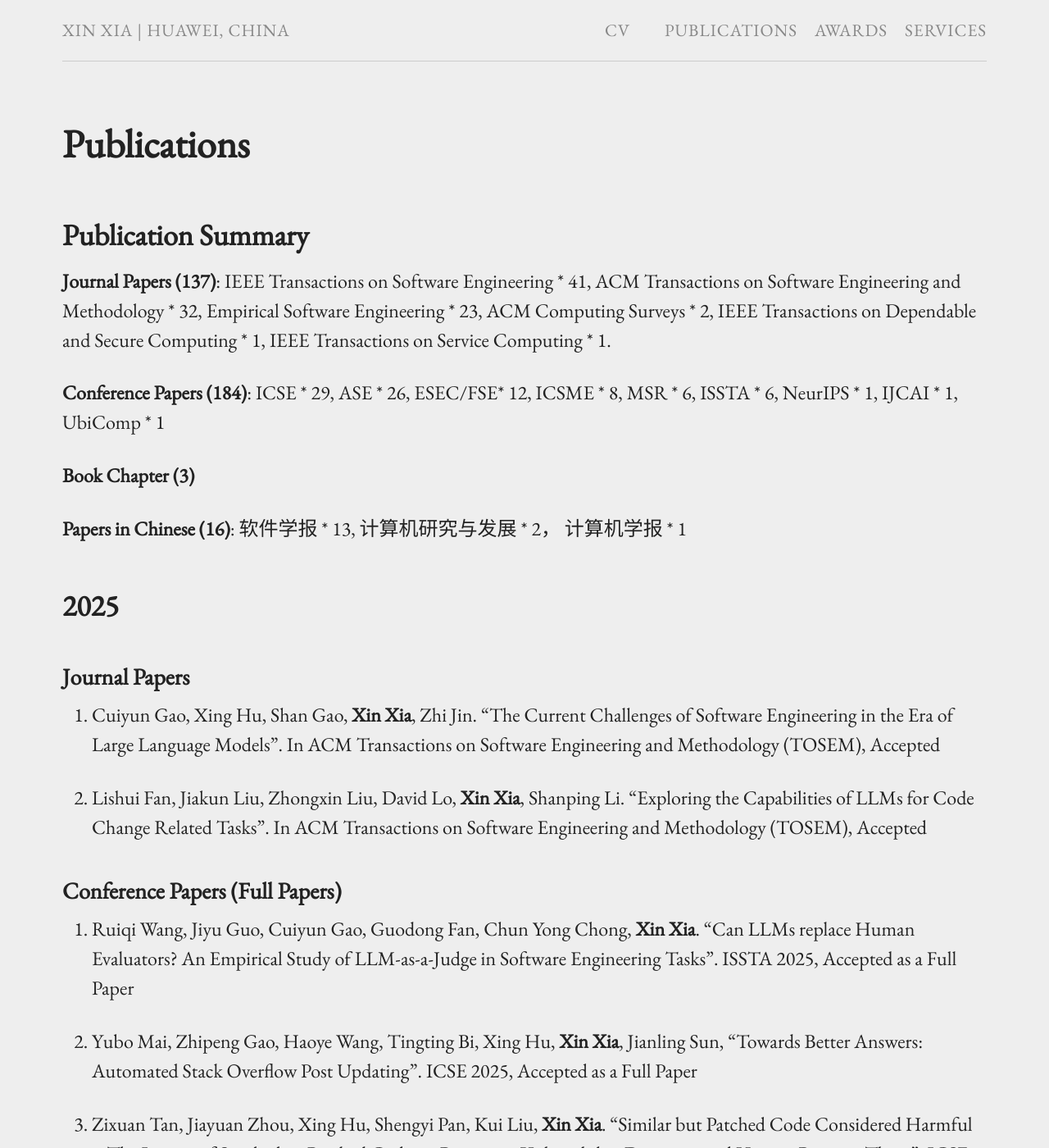
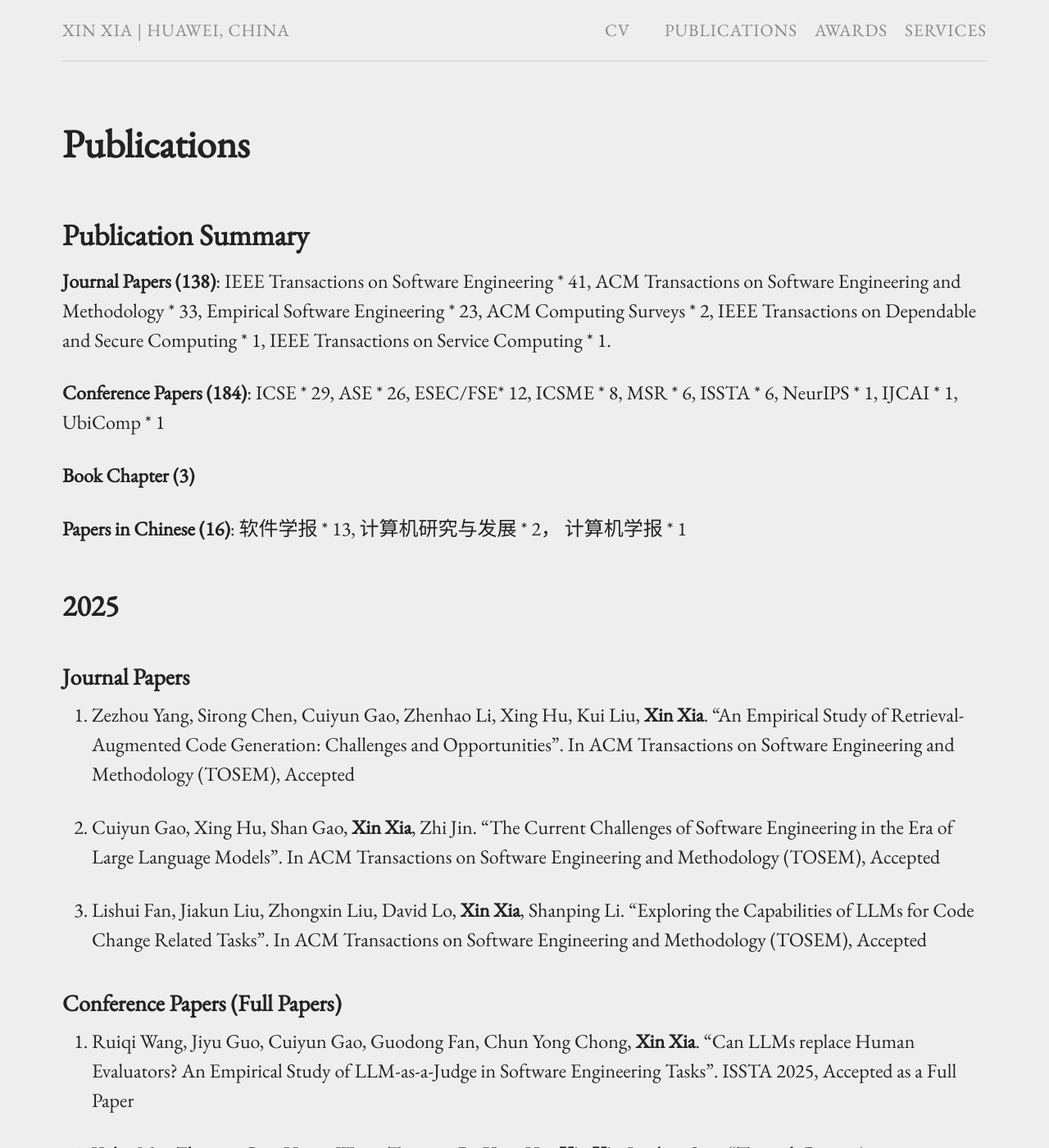
Before and after one commit to xin-xia/xin-xia.github.io, a Jekyll site: the page built from publication.md, in a window 1280 px wide and 1400 px high. Shown: the whole window at 82% size. Built offline with Jekyll 4.4.1, drawn with Linux system fonts in a browser that asks for light colours; our own code applies the rules of GitHub Pages for plain Markdown files.

Commit message:
Update publication.md

```diff
--- a/publication.md
+++ b/publication.md
@@ -6,7 +6,7 @@ permalink: /publication/
 
 ## Publication Summary
 
-<strong>Journal Papers (137)</strong>: IEEE Transactions on Software Engineering * 41,  ACM Transactions on Software Engineering and Methodology * 32, Empirical Software Engineering * 23,  ACM Computing Surveys * 2, IEEE  Transactions on Dependable and Secure Computing * 1, IEEE Transactions on Service Computing * 1.
+<strong>Journal Papers (138)</strong>: IEEE Transactions on Software Engineering * 41,  ACM Transactions on Software Engineering and Methodology * 33, Empirical Software Engineering * 23,  ACM Computing Surveys * 2, IEEE  Transactions on Dependable and Secure Computing * 1, IEEE Transactions on Service Computing * 1.
 
 <strong>Conference Papers (184)</strong>: ICSE * 29, ASE * 26, ESEC/FSE* 12, ICSME * 8, MSR * 6,  ISSTA * 6, NeurIPS * 1, IJCAI * 1, UbiComp * 1
 
@@ -17,6 +17,8 @@ permalink: /publication/
 ## 2025
 
 ### Journal Papers
+
+138. Zezhou Yang, Sirong Chen, Cuiyun Gao, Zhenhao Li, Xing Hu, Kui Liu,  <strong>Xin Xia</strong>. "An Empirical Study of Retrieval-Augmented Code Generation: Challenges and Opportunities". In ACM Transactions on Software Engineering and Methodology (TOSEM), Accepted <br />
 
 137. Cuiyun Gao, Xing Hu, Shan Gao, <strong>Xin Xia</strong>, Zhi Jin. "The Current Challenges of Software Engineering in the Era of Large Language Models". In ACM Transactions on Software Engineering and Methodology (TOSEM), Accepted <br />
 
```
